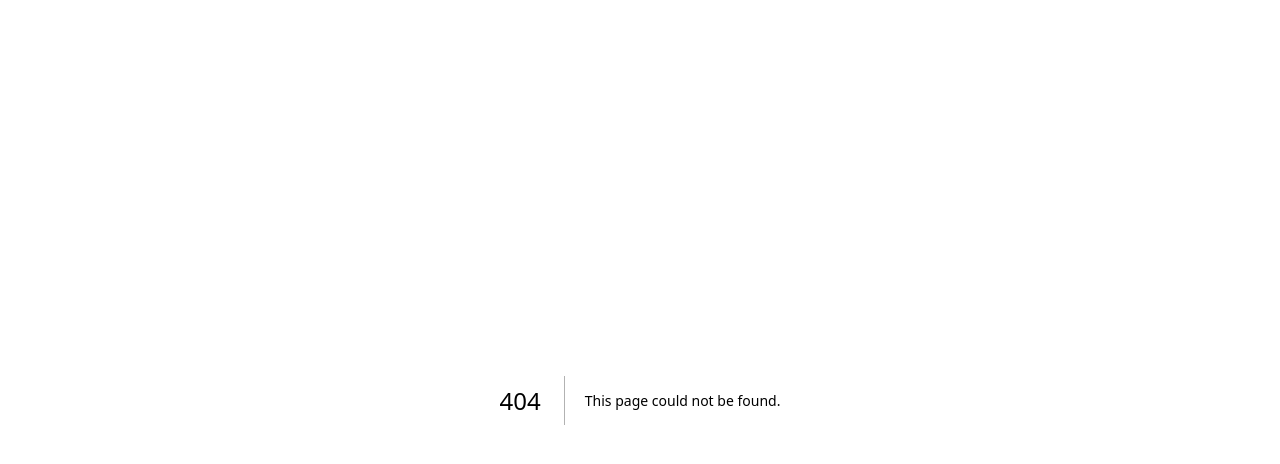
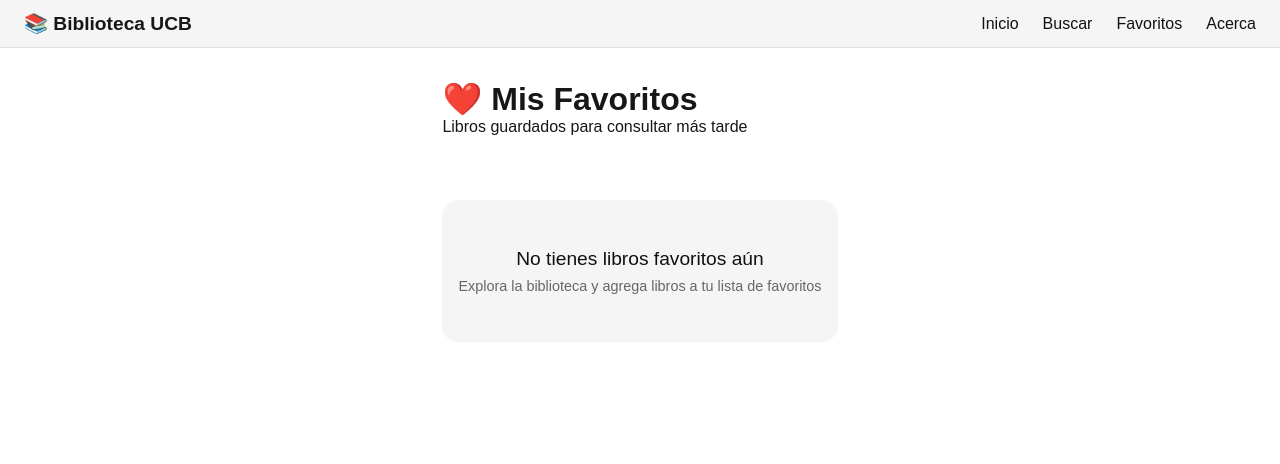
Before and after one commit to mjlozada2003/BibliotecaInteligente-Next, a Next.js app: page /favorites in a window 1280 px wide. Before the commit this address had no page. Shown: the top 464 px of the page. Built offline with nearby package versions, Linux system fonts and the light colour scheme.

Commit message:
feat favorites page and fix components

```diff
--- /dev/null
+++ b/src/app/favorites/page.module.scss
@@ -0,0 +1,64 @@
+// src/app/favoritos/page.module.scss
+
+.container {
+  max-width: 1200px;
+  margin: 0 auto;
+  padding: 2rem 1.5rem;
+}
+
+.title {
+  font-size: 2rem;
+  font-weight: 700;
+  margin-bottom: 0.5rem;
+  color: var(--text-primary, #111);
+}
+
+.subtitle {
+  font-size: 1rem;
+  color: var(--text-secondary, #666);
+  margin-bottom: 2rem;
+}
+
+.grid {
+  display: grid;
+  grid-template-columns: 1fr;
+  gap: 1.5rem;
+  margin-top: 1rem;
+}
+
+.empty {
+  text-align: center;
+  margin-top: 4rem;
+  padding: 3rem 1rem;
+  background: var(--surface, #f9f9f9);
+  border-radius: 16px;
+
+  p:first-child {
+    font-size: 1.2rem;
+    font-weight: 500;
+    margin-bottom: 0.5rem;
+    color: var(--text-primary, #111);
+  }
+
+  p:last-child {
+    font-size: 0.9rem;
+    color: var(--text-secondary, #666);
+  }
+}
+
+// Tablet
+@media (min-width: 640px) {
+  .grid {
+    grid-template-columns: repeat(2, 1fr);
+  }
+}
+
+// Escritorio
+@media (min-width: 1024px) {
+  .grid {
+    grid-template-columns: repeat(4, 1fr);
+  }
+  .container {
+    padding: 2rem;
+  }
+}
--- /dev/null
+++ b/src/app/favorites/page.tsx
@@ -0,0 +1,53 @@
+'use client';
+import {useRouter} from 'next/navigation';
+import { useFavorites } from '@/hooks/useFavorites';
+import { BookCard } from '@/components/BookCard/BookCard';
+import { useEffect, useState } from 'react';
+import { getBookDetails } from '@/services/openLibraryService';
+import {Book } from '@/types';
+import styles from './page.module.scss';
+
+export default function FavoritesPage(){
+    const router = useRouter();
+    const {favoriteIds, toggle, isFav} = useFavorites();
+    const [favoriteBooks, setFavoriteBooks] = useState<Book[]>([]);
+    const [loading, setLoading] = useState(true);
+
+    useEffect(() => {
+        const fetchFavorites = async () => {
+            setLoading(true);
+            const books= await Promise.all(
+                favoriteIds.map(id => getBookDetails(id))
+            );
+            setFavoriteBooks(books.filter(Boolean) as Book[]);
+            setLoading(false);
+        };
+        fetchFavorites();
+    },    [favoriteIds]);
+
+    if(loading) return <div> Cargando favoritos...</div>;
+    return (
+    <div className={styles.container}>
+      <h1>❤️ Mis Favoritos</h1>
+      <p>Libros guardados para consultar más tarde</p>
+      {favoriteBooks.length === 0 ? (
+        <div className={styles.empty}>
+          <p>No tienes libros favoritos aún</p>
+          <p>Explora la biblioteca y agrega libros a tu lista de favoritos</p>
+        </div>
+      ) : (
+        <div className={styles.grid}>
+          {favoriteBooks.map(book => (
+            <BookCard
+              key={book.workId}
+              book={book}
+              onFavoriteToggle={toggle}
+              isFavorite={isFav(book.workId)}
+              onViewDetail={(workId) => router.push(`/libro/${workId}`)}
+            />
+          ))}
+        </div>
+      )}
+    </div>
+    );
+}
--- a/src/app/layout.tsx
+++ b/src/app/layout.tsx
@@ -1,6 +1,7 @@
 import type { Metadata } from "next";
 import { Geist, Geist_Mono } from "next/font/google";
 import "../styles/main.scss";
+import NavBar from "@/components/NavBar/NavBar";
 
 const geistSans = Geist({
   variable: "--font-geist-sans",
@@ -24,7 +25,10 @@ export default function RootLayout({
 }>) {
   return (
     <html lang="en" className={`${geistSans.variable} ${geistMono.variable}`}>
-      <body>{children}</body>
+      <body>
+        <NavBar />
+        {children}
+      </body>
     </html>
   );
 }
--- a/src/components/BookCard/BookCard.module.scss
+++ b/src/components/BookCard/BookCard.module.scss
@@ -1,4 +1,4 @@
-@use '../../../styles/main' as *; // ajusta ruta si es necesario
+
 
 .card {
   background: var(--surface);
--- a/src/components/BookCard/BookCard.tsx
+++ b/src/components/BookCard/BookCard.tsx
@@ -1,7 +1,7 @@
 import React from 'react';
 import {Book} from '../../types';
 import {getCoverUrl} from '../../services/openLibraryService';
-import styles from './BookCard.module.css';
+import styles from './BookCard.module.scss';
 
 interface BookCardProps {
     book: Book;
--- a/src/components/NavBar/NavBar.module.scss
+++ b/src/components/NavBar/NavBar.module.scss
@@ -1,5 +1,11 @@
 // NavBar.module.scss
 .navbar {
+  position: sticky;
+  top: 0;
+  z-index: 100;
+  background: var(--surface, #fff);
+  border-bottom: 1px solid var(--border, #e0e0e0);
+  backdrop-filter: blur(8px); // efecto vidrio
   display: flex;
   justify-content: space-between;
   align-items: center;
--- a/src/components/NavBar/NavBar.tsx
+++ b/src/components/NavBar/NavBar.tsx
@@ -3,7 +3,7 @@
 import { useState } from "react";
 import Link from "next/link";
 import { usePathname } from "next/navigation";
-import styles from "./Navbar.module.scss";
+import styles from "./NavBar.module.scss";
 
 const NavBar = () => {
   const [open, setOpen] = useState(false);
--- a/src/styles/main.scss
+++ b/src/styles/main.scss
@@ -1,12 +1,22 @@
 :root {
   --background: #ffffff;
   --foreground: #171717;
+  --surface: #f5f5f5;
+  --text-primary: #111111;
+  --text-secondary: #666666;
+  --primary: #2c3e50;
+  --border: #e0e0e0;
 }
 
 @media (prefers-color-scheme: dark) {
   :root {
     --background: #0a0a0a;
     --foreground: #ededed;
+    --surface: #1f1f1f;
+    --text-primary: #ededed;
+    --text-secondary: #999999;
+    --primary: #4a6a8a;
+    --border: #2a2a2a;
   }
 }
 
```
